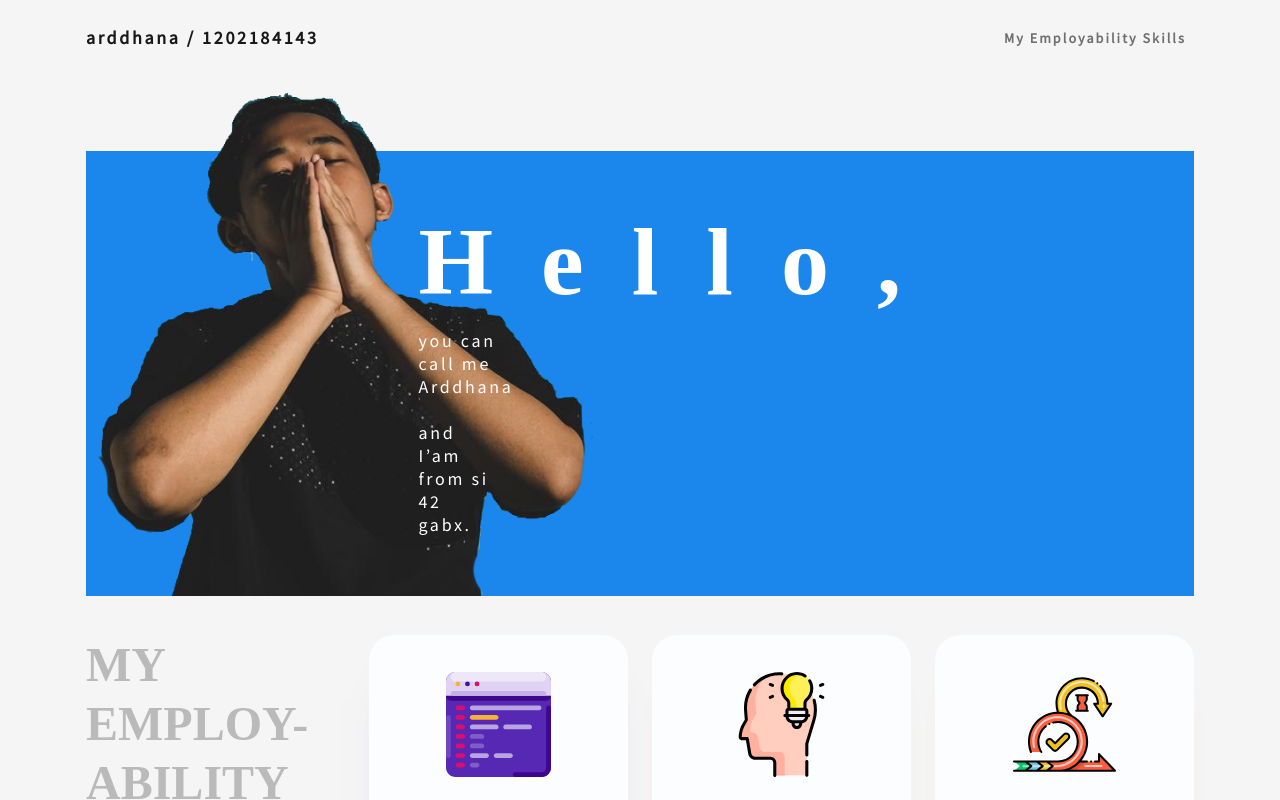
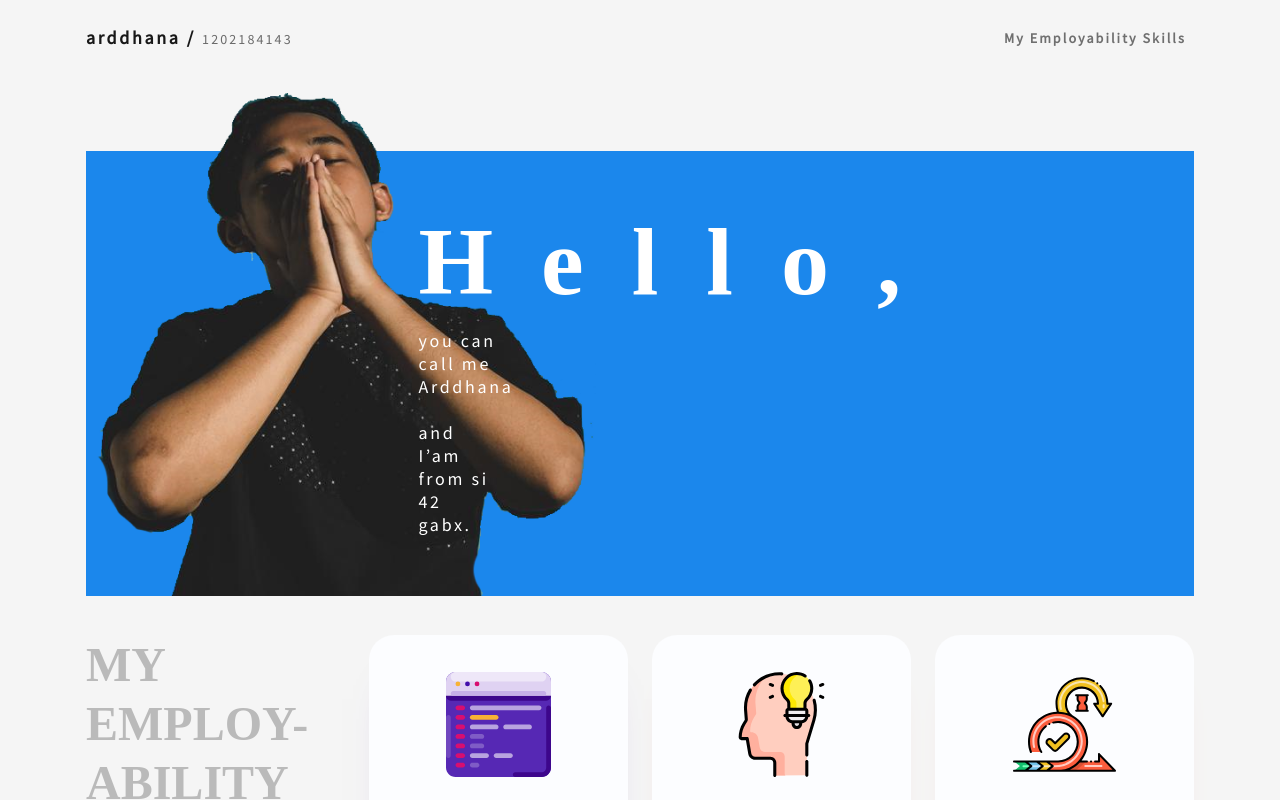
Before and after one commit to arddhanaza/myinfographic, a plain HTML site: page index.html in a window 1280 px wide. Shown: the top 800 px of the page. Drawn offline with nearby package versions, Linux system fonts and the light colour scheme.

Commit message:
Arddhana Zhafran Amanullah's Employability Skills - Update

```diff
--- a/css/custom.scss
+++ b/css/custom.scss
@@ -1,6 +1,16 @@
 body {
   background-color: #f5f5f5;
   scroll-behavior: smooth;
+}
+
+#nim {
+  font-family: Source Sans Pro;
+  font-style: normal;
+  font-weight: normal;
+  font-size: 14px;
+  line-height: 18px;
+  letter-spacing: 0.15em;
+  color: #6A6A6A;
 }
 
 .bar {
```
Also changed, not shown: css/custom.css, 1 other file.
